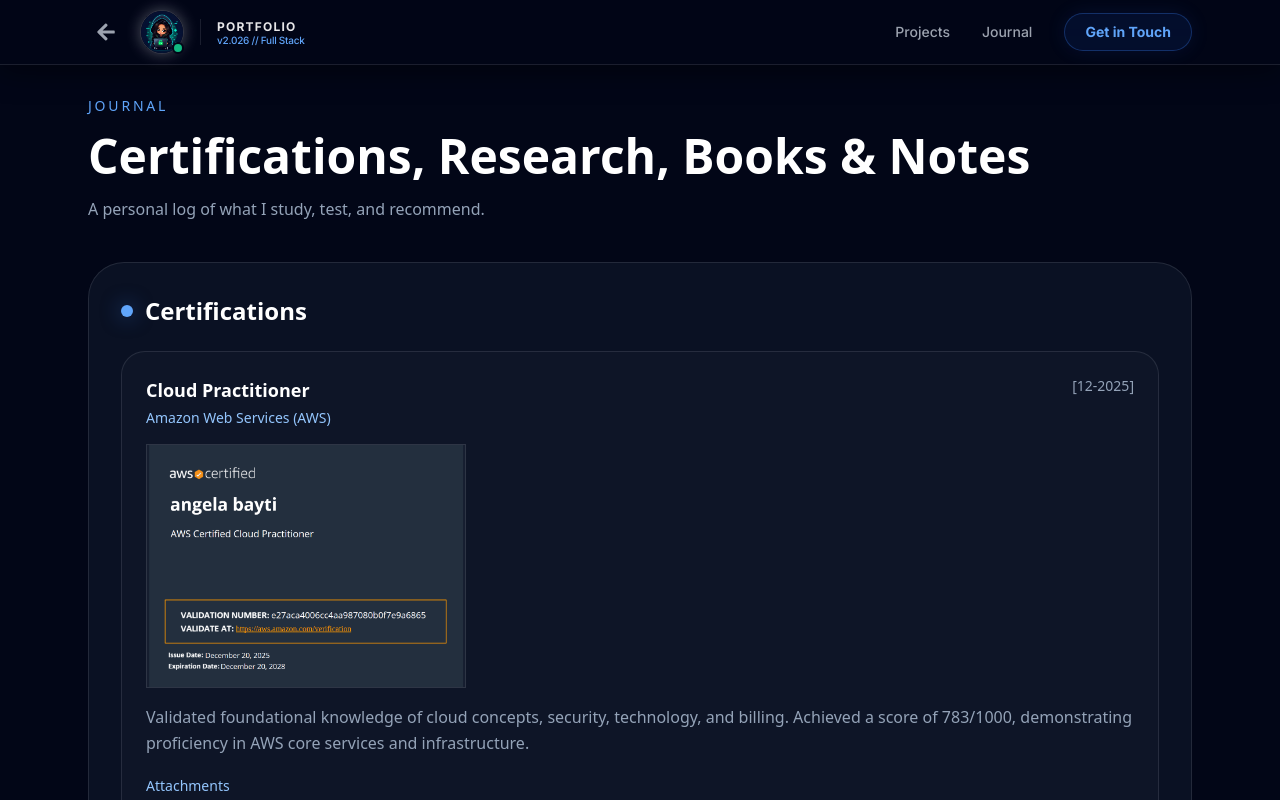
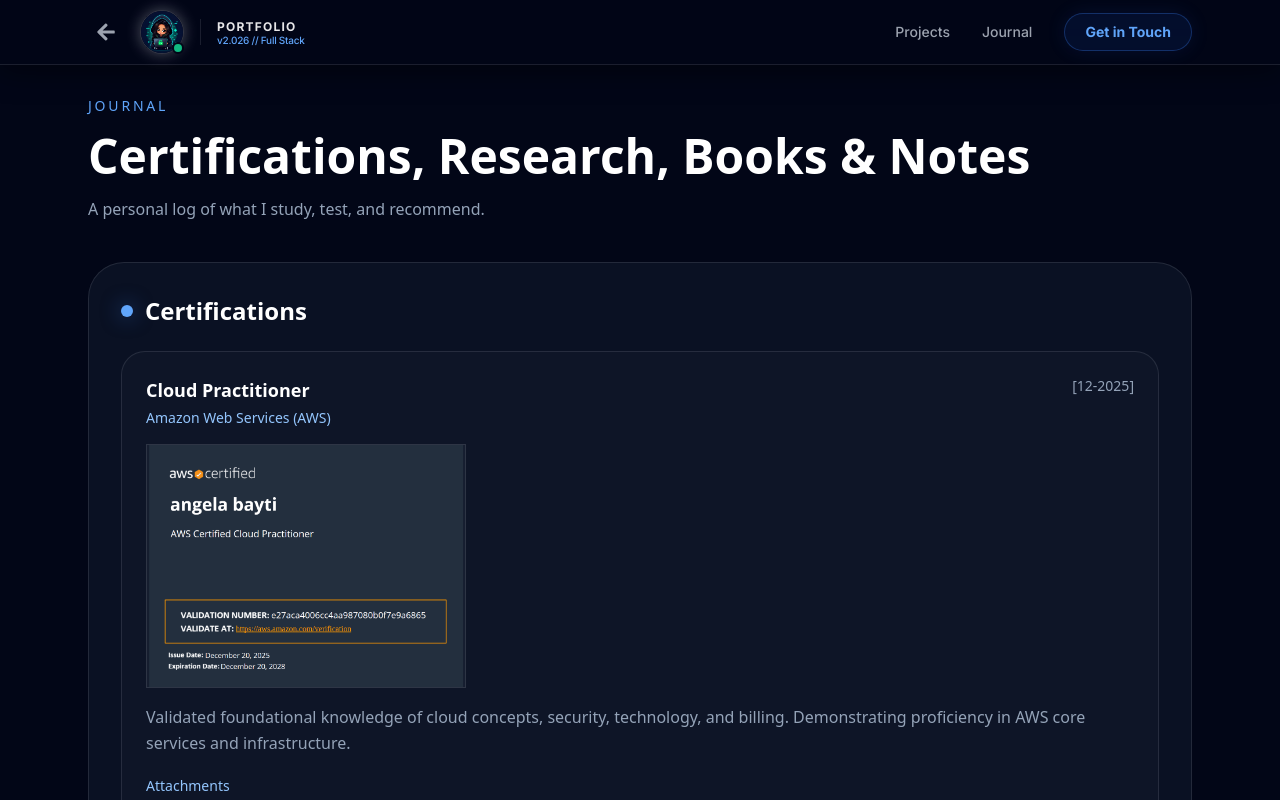
Before and after one commit to AngelaB111/portfolio, a React (Create React App) app: page /journal in a window 1280 px wide. Shown: the top 800 px of the page. Built offline with nearby package versions, Linux system fonts and the light colour scheme.

Commit message:
route updates

```diff
--- a/src/App.js
+++ b/src/App.js
@@ -16,7 +16,7 @@
       <Navbar />
       <Routes>
         <Route
-          path="/"
+          path="/portfolio"
           element={
             <>
               <Home />
--- a/src/components/Home.jsx
+++ b/src/components/Home.jsx
@@ -1,6 +1,4 @@
 import Typewriter from "typewriter-effect";
-import { Section } from "./Section";
-import { Footer } from "./Footer";
 import { Link } from "react-router-dom";
 export function Home() {
   return (
--- a/src/components/Journal.jsx
+++ b/src/components/Journal.jsx
@@ -17,7 +17,7 @@
           org: "Amazon Web Services (AWS)",
           date: "[12-2025]",
           details:
-            "Validated foundational knowledge of cloud concepts, security, technology, and billing. Achieved a score of 783/1000, demonstrating proficiency in AWS core services and infrastructure.",
+            "Validated foundational knowledge of cloud concepts, security, technology, and billing. Demonstrating proficiency in AWS core services and infrastructure.",
           imageSrc: awsImg,
           imageAlt: "aws certification",
           files: [
@@ -41,12 +41,14 @@
               href: ccnapdf,
             },
           ],
-        },  {
+        },
+        {
           title: "Introduction to IoT and Digital Transformation",
           org: "Cisco Networking academy ",
           date: "[2024]",
           details:
-            "Explored the ecosystem of interconnected devices and how digital transformation leverages data, automation, and security to solve real-world problems. Gained a foundational understanding of IoT architecture, sensor networks, and edge-to-cloud data processing pipelines.",    imageSrc: iotimg,
+            "Explored the ecosystem of interconnected devices and how digital transformation leverages data, automation, and security to solve real-world problems. Gained a foundational understanding of IoT architecture, sensor networks, and edge-to-cloud data processing pipelines.",
+          imageSrc: iotimg,
           imageAlt: "iot certification",
           files: [
             {
```
